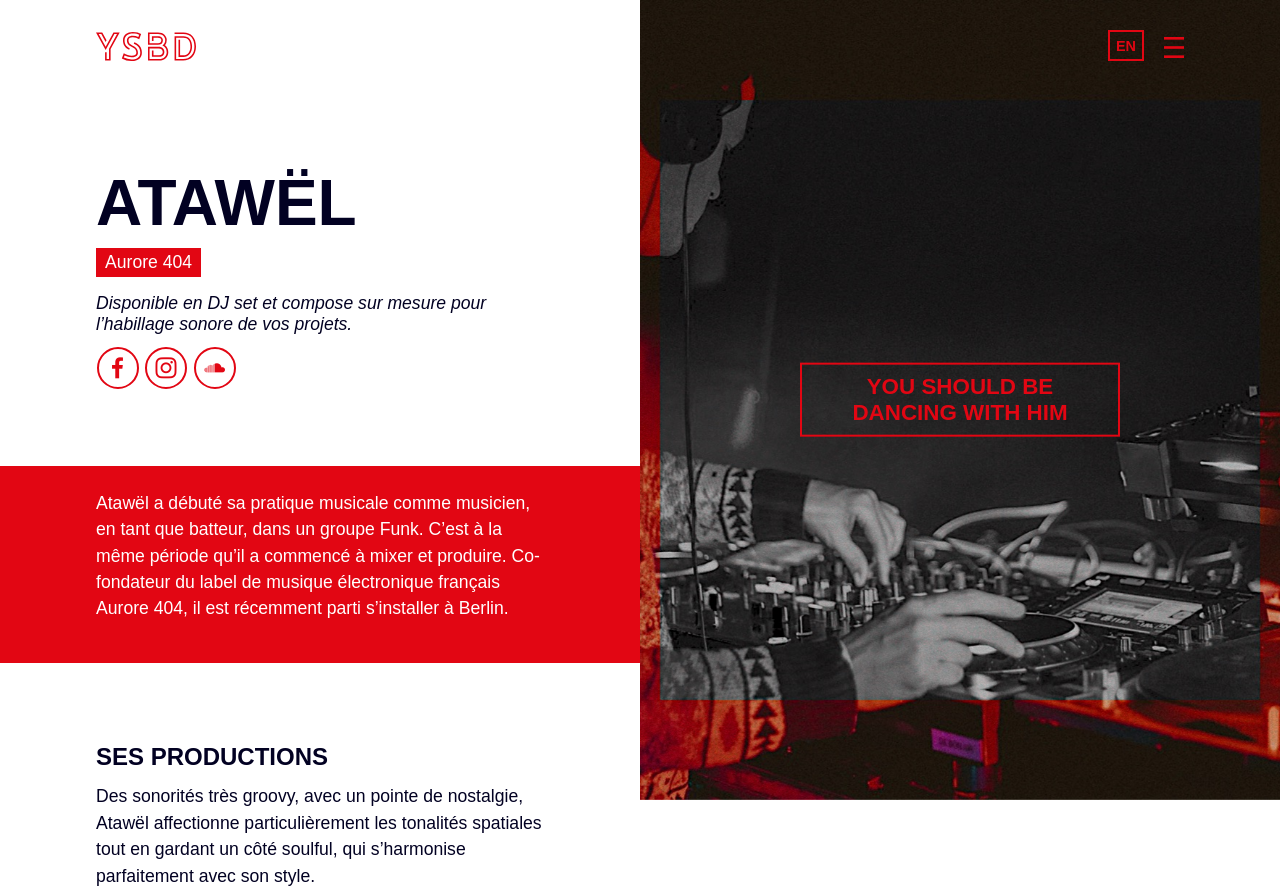
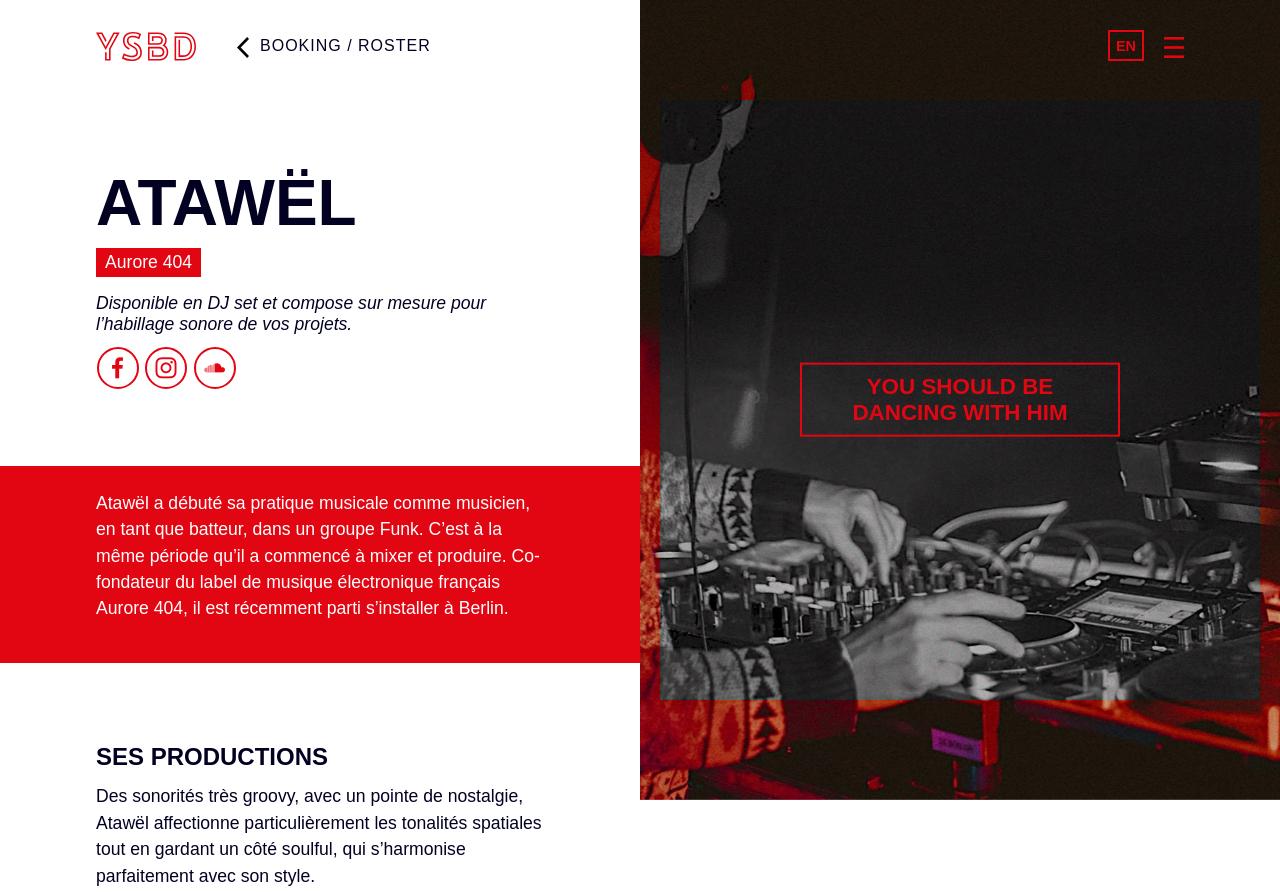
Before and after one commit to crabby-kobo/ysbd, a plain HTML site: page html/fr/atawel.html in a window 1280 px wide. Shown: the top 892 px of the page. Drawn offline with Linux system fonts and the light colour scheme.

Commit message:
add backward

```diff
--- a/assets/css/artist.scss
+++ b/assets/css/artist.scss
@@ -1,10 +1,40 @@
 /* TABLE OF CONTENTS :
 
-1. Content
-2. Right column
-3. Left column */
+1. Header
+2. Content
+3. Right column
+4. Left column */
 
-/* 1. GENERAL */
+/* 1. HEADER */
+
+.backward {
+  grid-area: backward;
+  margin-top: .3em;
+  height: 21px;
+  width: auto;
+
+  img {
+    height: 100%;
+  }
+
+  p {
+    display: inline;
+    text-transform: uppercase;
+    letter-spacing: 1px;
+    font-family: "Avenir Black", sans-serif;
+    text-decoration: none;
+    color: var(--black);
+    font-size: 1em;
+    vertical-align: top;
+    margin-left: .4em;
+  }
+
+  p:hover {
+    color: var(--main);
+  }
+}
+
+/* 2. GENERAL */
 
 .content {
   width: 100%;
@@ -14,7 +44,7 @@
   grid-template-columns: repeat(2, 50%);
   grid-template-rows: auto;
 
-  /* 2. RIGHT COLUMN */
+  /* 3. RIGHT COLUMN */
 
   .r-col {
     grid-area: rcol;
@@ -96,7 +126,7 @@
   }
 }
 
-/* 3. LEFT COLUMN */
+/* 4. LEFT COLUMN */
 
 .l-col {
   grid-area: lcol;
--- a/assets/css/main.scss
+++ b/assets/css/main.scss
@@ -1497,8 +1497,8 @@ html {
             padding: 2em 4em;
             display: grid;
             grid-template-areas:
-                "logo menu ";
-            grid-template-columns: repeat(3);
+                "logo backward menu";
+            grid-template-columns: 15% auto 50%;
             grid-template-rows: 100%;
 
             .logo {
--- a/html/fr/atawel.html
+++ b/html/fr/atawel.html
@@ -46,7 +46,20 @@
         </ul>
     </nav>
 
-    <header id="artist-header">
+    <header>
+        <div class="logo">
+            <a href="../../index.html">
+                <img src="../../assets/img/icons/logo.svg" alt="YSBD logo">
+            </a>
+        </div>
+
+        <div class="backward">
+            <a href="./booking-roster.html">
+                <img src="../../assets/img/icons/backward.svg">
+                <p>Booking / roster</p>
+            </a>
+        </div>
+
         <div class="menu">
             <div class="language">
                 <a href="">
@@ -55,12 +68,6 @@
             </div>
 
             <img src="../../assets/img/icons/menu-red.svg" class="menu-btn" id="open-menu">
-        </div>
-
-        <div class="logo">
-            <a href="../../index.html">
-                <img src="../../assets/img/icons/logo.svg" alt="YSBD logo">
-            </a>
         </div>
     </header>
 
```
Also changed, not shown: html/fr/baloonarium.html (+13 -6 lines), html/fr/between-sleeps.html (+13 -6 lines), html/fr/flying-structures.html (+13 -6 lines), html/fr/nairless.html (+13 -6 lines), html/fr/pepe-elle.html (+13 -6 lines), html/fr/sichuan.html (+13 -6 lines), html/fr/suonee.html (+13 -6 lines), assets/css/artist.css, assets/css/main.css, assets/img/icons/backward.svg (added), 2 other files.
